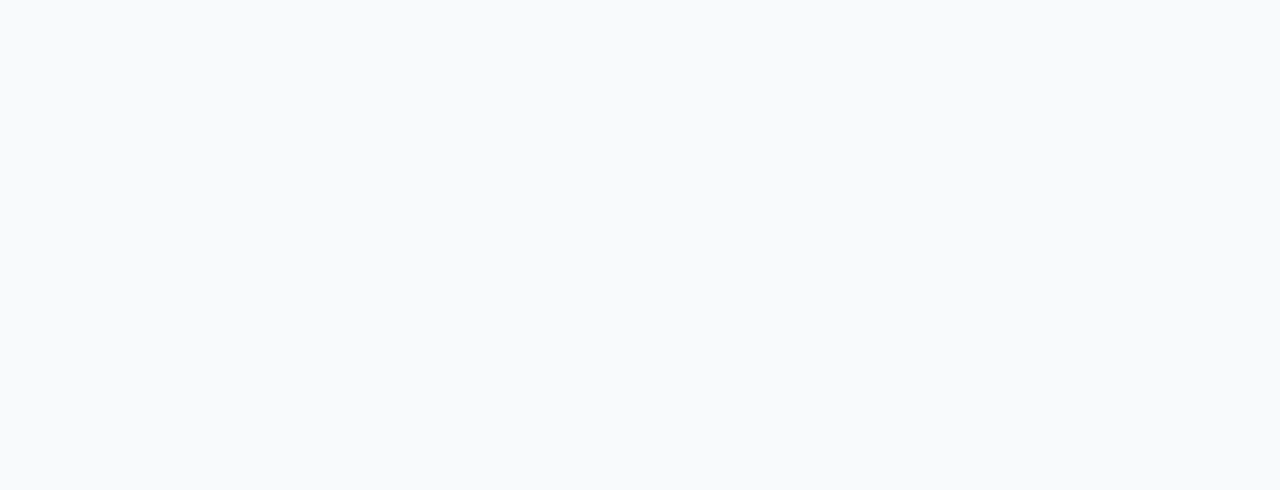
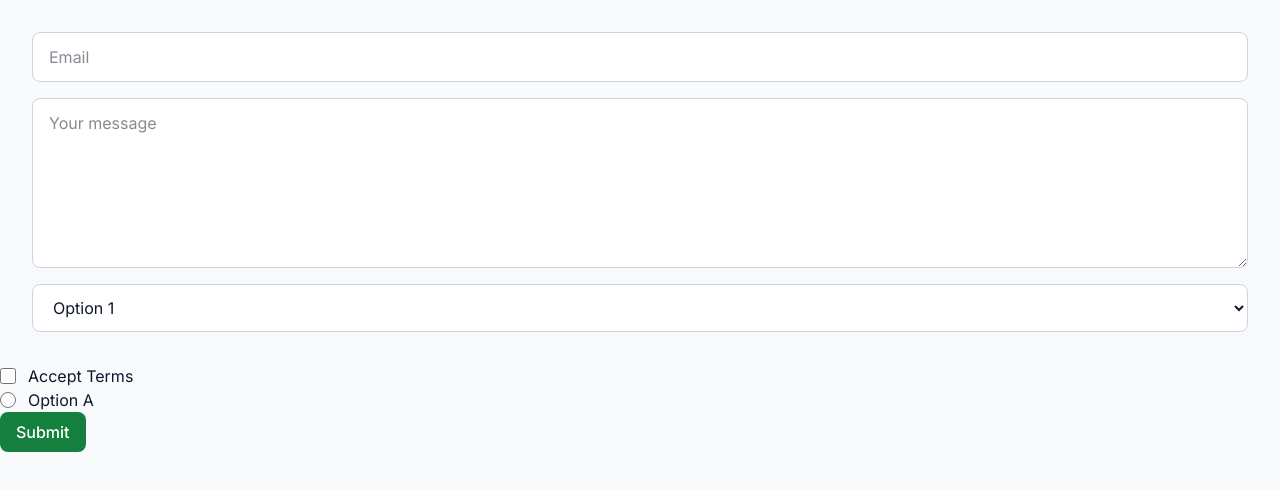
Before and after one commit to Bassant77533/user-manager, a Next.js app: page / in a window 1280 px wide. Shown: the top 490 px of the page. Built offline with nearby package versions, Linux system fonts and the light colour scheme.

Commit message:
feat: implemented radioButton , checkbox and input atoms

```diff
--- /dev/null
+++ b/app/components/atoms/CheckBox.tsx
@@ -0,0 +1,36 @@
+import React from 'react';
+
+interface CheckboxProps {
+    label?: string;
+    checked?: boolean;
+    disabled?: boolean;
+    onChange?: (e: React.ChangeEvent<HTMLInputElement>) => void;
+    className?: string;
+}
+
+const CheckBox = ({
+    label,
+    checked,
+    disabled,
+    onChange,
+    className,
+}: CheckboxProps) => {
+return (
+<label
+    className={`flex items-center gap-3 ${
+    disabled ? 'cursor-not-allowed opacity-50' : 'cursor-pointer'
+    } ${className || ''}`}
+>
+    <input
+    type="checkbox"
+    checked={checked}
+    disabled={disabled}
+    onChange={onChange}
+    className="h-4 w-4"
+    />
+    {label && <span >{label}</span>}
+</label>
+);
+};
+
+export default CheckBox;
--- /dev/null
+++ b/app/components/atoms/Input.tsx
@@ -0,0 +1,78 @@
+import React from 'react';
+
+type InputElement =  HTMLInputElement | HTMLTextAreaElement | HTMLSelectElement;
+
+interface SelectOption {
+    label: string;
+    value: string;
+}
+
+interface InputProps {
+    as?: 'input' | 'textarea' | 'select';
+    placeholder?: string;
+    value?: string;
+    onChange?: (e: React.ChangeEvent<InputElement>) => void;
+    type?: string;
+    className?: string;
+    /* textarea */
+    rows?: number;
+    /* select */
+    options?: SelectOption[];
+}
+const baseInputStyles = 'w-full px-4 py-3 border border-slate-300 rounded-lg bg-white focus:outline-none focus:ring-2 focus:ring-primary-500 focus:border-transparent';
+const Input = ({
+    as = 'input',
+    placeholder,
+    value,
+    onChange,
+    type = 'text',
+    className,
+    rows = 3,
+    options = [],
+}: InputProps) => {
+return (
+<>
+    {as === 'textarea' && (
+    <textarea
+        className={baseInputStyles + ' ' + (className || '')}
+        placeholder={placeholder}
+        value={value}
+        onChange={onChange}
+        rows={rows}
+    />
+    )}
+
+    {as === 'select' && (
+    <select
+        className= {baseInputStyles + ' ' + (className || '')}
+        value={value}
+        onChange={onChange}
+    >
+        {placeholder && (
+        <option value="" disabled>
+            {placeholder}
+        </option>
+        )}
+
+        {options.map((option) => (
+        <option key={option.value} value={option.value}>
+            {option.label}
+        </option>
+        ))}
+    </select>
+    )}
+
+    {as === 'input' && (
+    <input
+        className={baseInputStyles + ' ' + (className || '')}
+        type={type}
+        placeholder={placeholder}
+        value={value}
+        onChange={onChange}
+    />
+    )}
+</>
+);
+};
+
+export default Input;
--- /dev/null
+++ b/app/components/atoms/RadioButton.tsx
@@ -0,0 +1,42 @@
+import React from 'react';
+
+interface RadioProps {
+    label: string;
+    value: string;
+    name: string;
+    checked?: boolean;
+    disabled?: boolean;
+    onChange?: (e: React.ChangeEvent<HTMLInputElement>) => void;
+    className?: string;
+}
+
+const RadioButton = ({
+    label,
+    value,
+    name,
+    checked,
+    disabled,
+    onChange,
+    className,
+}: RadioProps) => {
+return (
+<label
+    className={`flex items-center gap-3 ${
+    disabled ? 'cursor-not-allowed opacity-50' : 'cursor-pointer'
+    } ${className || ''}`}
+>
+    <input
+    type="radio"
+    name={name}
+    value={value}
+    checked={checked}
+    disabled={disabled}
+    onChange={onChange}
+    className="h-4 w-4 "
+    />
+    <span>{label}</span>
+</label>
+);
+};
+
+export default RadioButton;
--- a/app/page.tsx
+++ b/app/page.tsx
@@ -1,11 +1,29 @@
 
 import Button from "./components/atoms/Button";
+import CheckBox from "./components/atoms/CheckBox";
 import { Icon } from "./components/atoms/Icons/Icon";
+import Input from "./components/atoms/Input";
+import RadioButton from "./components/atoms/RadioButton";
 import StepCircle from "./components/atoms/StepCircle";
 
 export default function Home() {
   return (
     <main>
+      <div className="flex flex-col gap-4 p-8">
+        <Input placeholder="Email" type="email" />
+      <Input as="textarea" placeholder="Your message" rows={6} />
+      <Input
+        as="select"
+        placeholder="Select an option"
+        options={[
+          { label: "Option 1", value: "option1" },
+          { label: "Option 2", value: "option2" },
+        ]}
+      />
+      </div>
+      <CheckBox label="Accept Terms" />
+      <RadioButton label="Option A" name="options" value="A" />
+      <Button variant="primary">Submit</Button>
 
   </main>
   );
```
